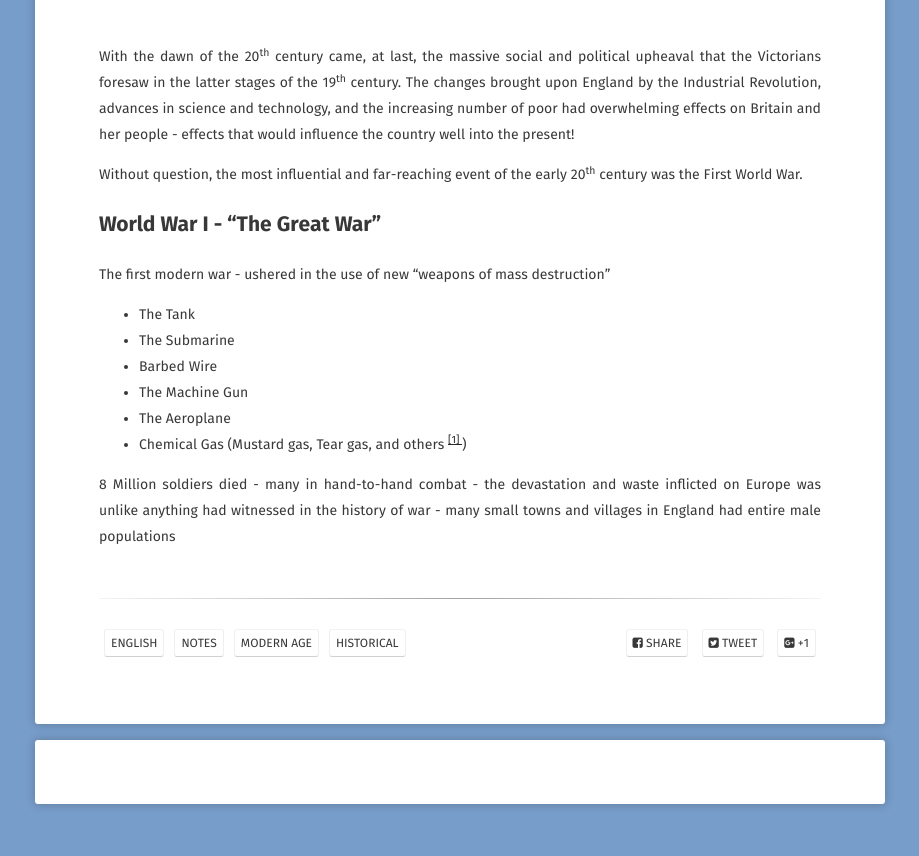
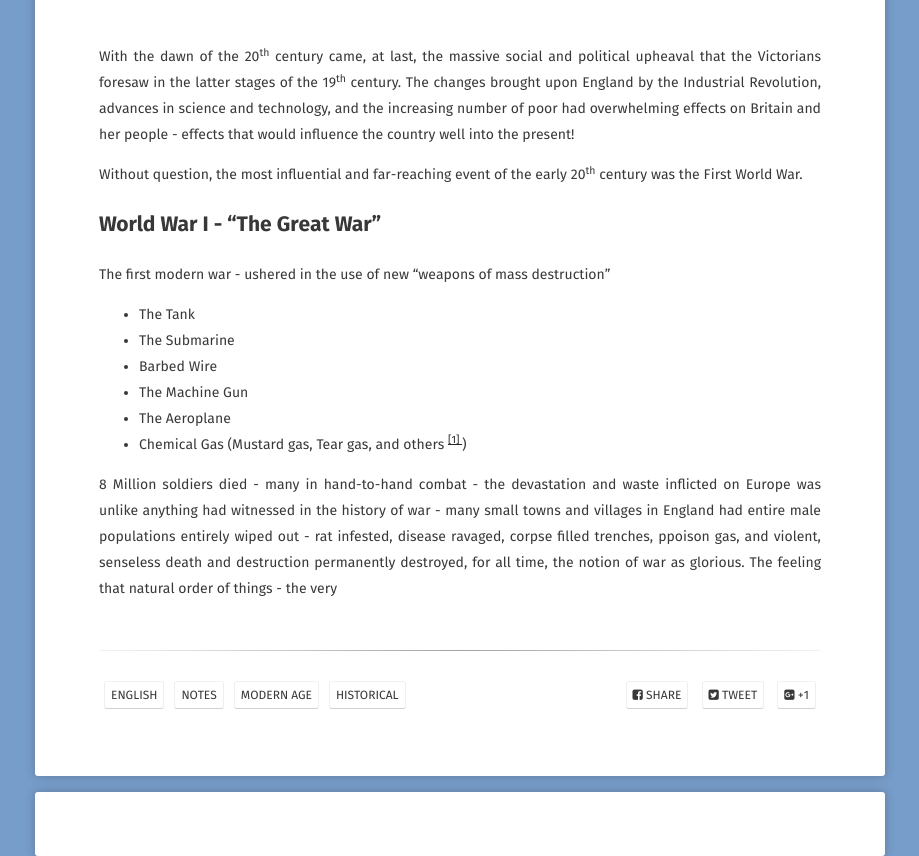
Before and after one commit to EthenStrine/site, a Jekyll site: the page built from _posts/2019-04-17-modern.md, in a window 1280 px wide, cut to the strip 574-1430 px from the top of the page. Shown: the whole strip, without its empty margins (180-1099 px from the left). Built offline with Jekyll 4.4.1, drawn with Linux system fonts in a browser that asks for light colours; some web fonts are replaced; comment, search, counter and statistics services are not loaded.

Commit message:
Update 2019-04-17-modern.md

```diff
--- a/_posts/2019-04-17-modern.md
+++ b/_posts/2019-04-17-modern.md
@@ -27,4 +27,4 @@
   - The Aeroplane
   - Chemical Gas (Mustard gas, Tear gas, and others <sup><a href="https://en.wikipedia.org/wiki/Chemical_weapons_in_World_War_I">[1] </a></sup>)
 
-  8 Million soldiers died - many in hand-to-hand combat - the devastation and waste inflicted on Europe was unlike anything had witnessed in the history of war - many small towns and villages in England had entire male populations
+  8 Million soldiers died - many in hand-to-hand combat - the devastation and waste inflicted on Europe was unlike anything had witnessed in the history of war - many small towns and villages in England had entire male populations entirely wiped out - rat infested, disease ravaged, corpse filled trenches, ppoison gas, and violent, senseless death and destruction permanently destroyed, for all time, the notion of war as glorious. The feeling that natural order of things - the very
```
